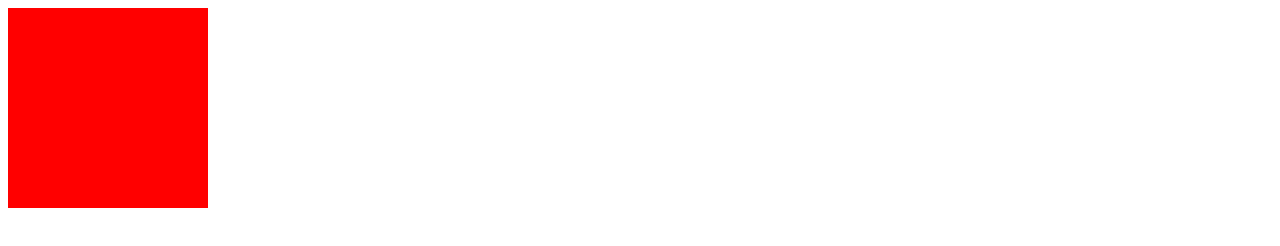
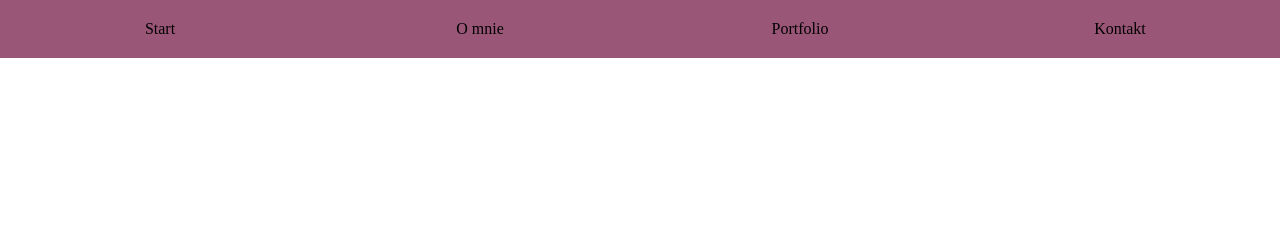
Before and after one commit to SanessPL/sanesspl.github.io, a plain HTML site: page index.html in a window 1280 px wide. Drawn offline with Linux system fonts and the light colour scheme.

Commit message:
add simple menu

```diff
--- a/index.html
+++ b/index.html
@@ -1,13 +1,45 @@
 <!DOCTYPE html>
 <html lang="pl">
 <head>
+    <style>
+        body{
+            padding:0;
+            margin:0;
+        }
+        *{
+            box-sizing:border-box;
+        }
+        ul{
+            padding:0;
+            margin:0;
+        }
+        ul li{
+            list-style:none;
+            float:left;
+            width:25%;
+            position:relative;
+            background-color:#995677;
+            padding:20px;
+            text-align:center;
+        }
+        a{
+            color:black;
+            text-decoration: none;
+        }
+
+    </style>
     <meta charset="UTF-8">
     <meta http-equiv="X-UA-Compatible" content="IE=edge">
     <meta name="viewport" content="width=device-width, initial-scale=1.0">
     <title>SanessPL Website</title>
 </head>
 <body>
-    <div style="background-color: red; width:200px; height:200px;"></div>
+    <ul>
+        <a href=""><li>Start</li></a>
+        <a href=""><li>O mnie</li></a>
+        <a href=""><li>Portfolio</li></a>
+        <a href=""><li>Kontakt</li></a>
+    </ul>
 
 
 </body>
```
